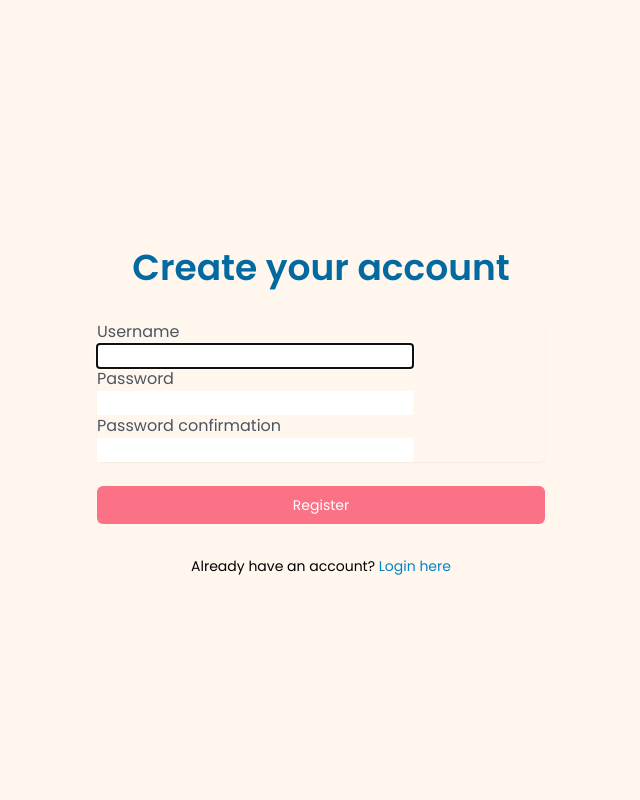
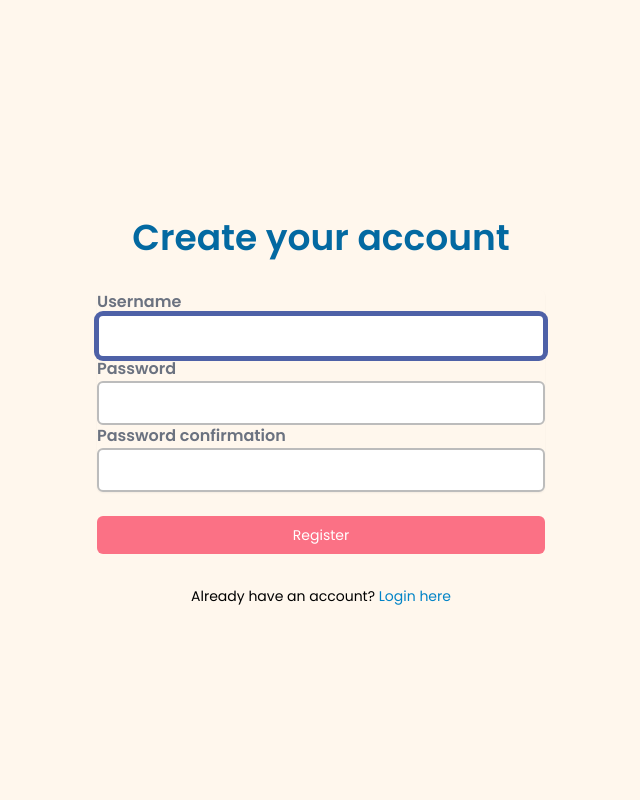
Before and after one commit to nabilahru/book-corner, a Django app: page /register/ in a window 1280 px wide. Shown: the whole page, without its empty margins (319-959 px from the left). Run offline with Django 5.2, Linux system fonts and the light colour scheme; some libraries are stand-ins or nearby versions.

Commit message:
Memperbaiki global.css dan halaman register

```diff
--- a/main/templates/register.html
+++ b/main/templates/register.html
@@ -8,7 +8,7 @@
 <div class="min-h-screen flex items-center justify-center bg-orange-50 py-12 px-4 sm:px-6 lg:px-8">
   <div class="max-w-md w-full space-y-8 form-style">
     <div>
-      <h2 class="mt-6 text-center text-4xl font-extrabold text-sky-700">
+      <h2 class="mt-6 text-center text-4xl font-bold text-sky-700">
         Create your account
       </h2>
     </div>
@@ -18,7 +18,7 @@
       <div class="rounded-md shadow-sm -space-y-px">
         {% for field in form %}
           <div class="{% if not forloop.first %}mt-4{% endif %}">
-            <label for="{{ field.id_for_label }}" class="mb-2 text-gray-600">
+            <label for="{{ field.id_for_label }}" class="mb-2 font-bold text-gray-500">
               {{ field.label }}
             </label>
             <div class="relative">
@@ -41,7 +41,7 @@
       </div>
 
       <div>
-        <button type="submit" class="group relative w-full flex justify-center py-2 px-4 border border-transparent text-sm font-medium rounded-md text-white bg-rose-400 hover:bg-rose-600 focus:outline-none focus:ring-2 focus:ring-offset-2 focus:ring-indigo-500">
+        <button type="submit" class="group relative w-full flex justify-center py-2 px-4 border border-transparent text-sm font-medium rounded-md text-white bg-rose-400 hover:bg-rose-500 focus:outline-none focus:ring-2 focus:ring-offset-2 focus:ring-indigo-500">
           Register
         </button>
       </div>
--- a/static/css/global.css
+++ b/static/css/global.css
@@ -0,0 +1,11 @@
+.form-style form input, form textarea, form select {
+    width: 100%;
+    padding: 0.5rem;
+    border: 2px solid #bcbcbc;
+    border-radius: 0.375rem;
+}
+.form-style form input:focus, form textarea:focus, form select:focus {
+    outline: none;
+    border-color: #4e61a7;
+    box-shadow: 0 0 0 3px #4e61a7;
+}
```
